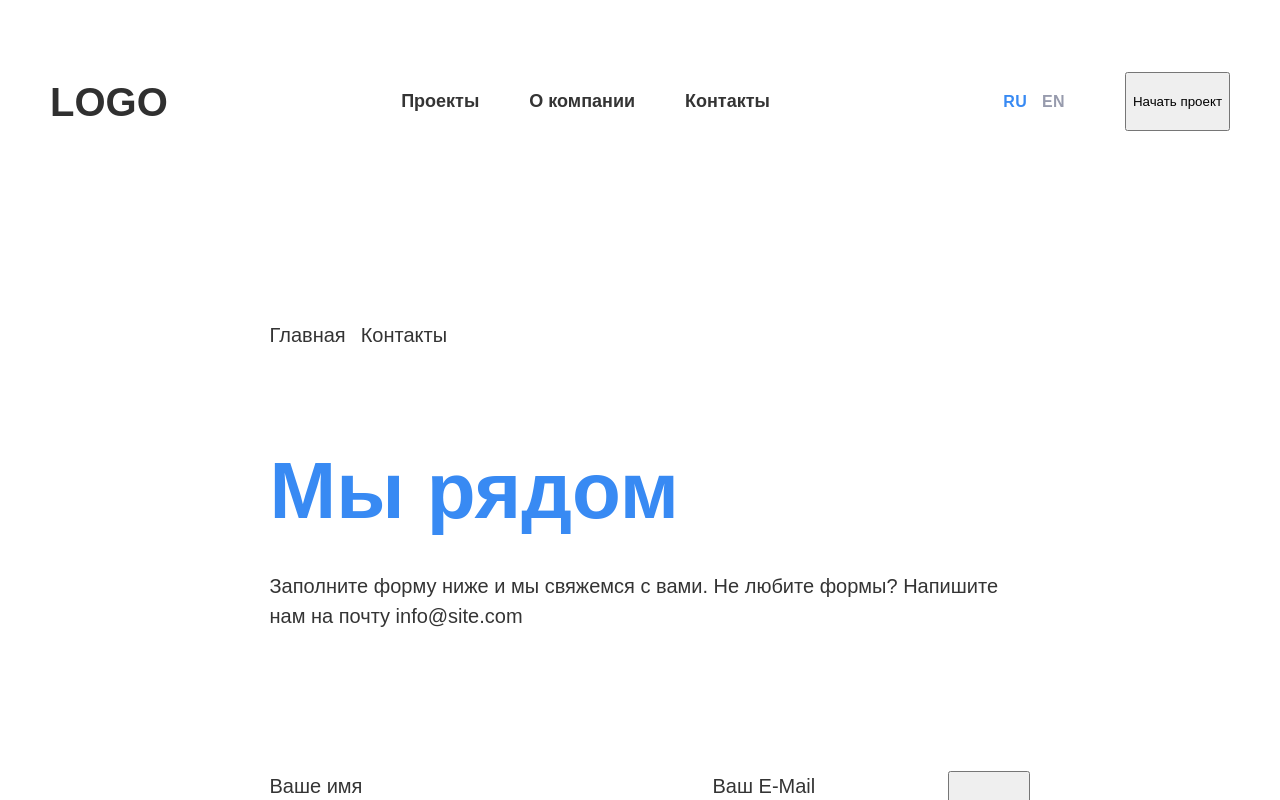
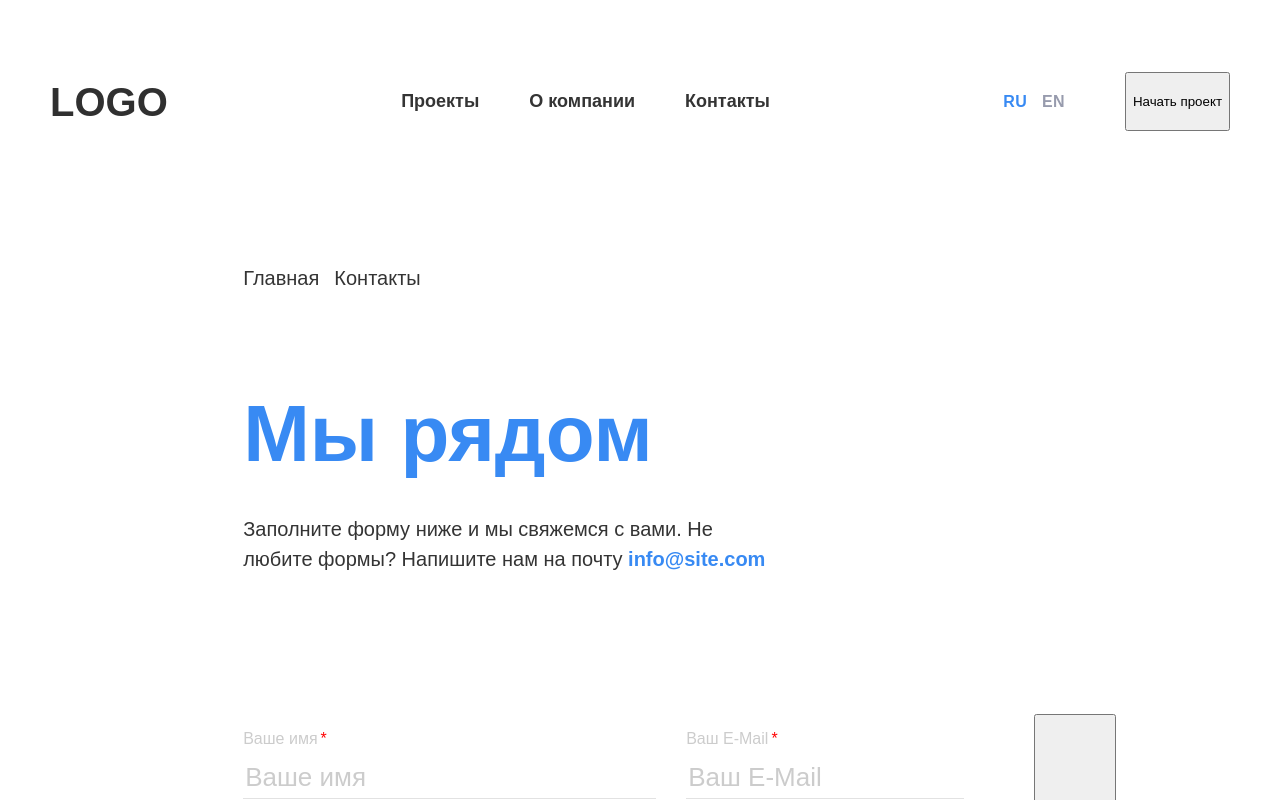
Before and after one commit to polechkapo/test_toimi, a React (Create React App) app: page / in a window 1280 px wide. Built offline with nearby package versions, Linux system fonts and the light colour scheme.

Commit message:
continue desktop

```diff
--- a/src/components/FormPage/Content/Content.jsx
+++ b/src/components/FormPage/Content/Content.jsx
@@ -10,7 +10,7 @@ function Content(props) {
             <li>Контакты</li>
          </ul>
         <h2 className='content__title'>Мы рядом</h2>
-        <p>Заполните форму ниже и мы свяжемся с вами. Не любите формы? Напишите нам на почту info@site.com</p>
+        <p className='content__description'>Заполните форму ниже и мы свяжемся с вами. Не любите формы? Напишите нам на почту  <a class="content__email" href="mailto:info@site.com">info@site.com</a></p>
          <Form/>
       </div>
    );
--- a/src/components/FormPage/Footer/Footer.jsx
+++ b/src/components/FormPage/Footer/Footer.jsx
@@ -43,8 +43,8 @@ function Footer(props) {
          </div>
          </div>
          <div className='footer__bottom'>
-            <p>© Company 2022. All rights reserved.</p>
-            <p>Политика конфиденциальноcти</p>
+            <p className='footer__items'>© Company 2022. All rights reserved.</p>
+            <p className='footer__items'>Политика конфиденциальноcти</p>
          </div>
          </div>
       </div>
--- a/src/components/FormPage/Form/Form.jsx
+++ b/src/components/FormPage/Form/Form.jsx
@@ -7,17 +7,17 @@ function Form() {
          <div className="content__form-wrapper">
         <div className="content__form-inputs">
           <label htmlFor="name" className="content__form-label">
-            Ваше имя
+            <p>Ваше имя<span className="content__span">*</span></p>
             <input type="text" name="name" placeholder="Ваше имя" className="content__form-name" />
           </label>
           <label htmlFor="email" className="content__form-label">
-            Ваш E-Mail
-            <input type="text" name="email" placeholder="Ваш E-Mail" />
+            <p>Ваш E-Mail<span className="content__span">*</span></p>
+            <input type="text" name="email" placeholder="Ваш E-Mail" className="content__form-email" />
           </label>
         </div>
         <label htmlFor="comment" className="content__form-label">
-          Комментарий
-          <input type="text" name="comment" placeholder="Комментарий" />
+          <p>Комментарий<span className="content__span">*</span></p>
+          <input type="text" name="comment" placeholder="Комментарий" className="content__form-comment"/>
         </label>
         <label htmlFor="policy" className="content__form-checkbox">
           <input type="radio" name="policy" />
--- a/src/styles/components/content.scss
+++ b/src/styles/components/content.scss
@@ -2,9 +2,10 @@
   width: 741px;
   display: flex;
   flex-direction: column;
-  margin: 0 auto;
+  margin-left: 19%;
   margin-top: 146px;
   margin-bottom: 160px;
+  margin-top: 7%;
 
   &__breadcrums {
     padding: 0;
@@ -35,6 +36,11 @@
   }
   &__form-name {
     width: 413px;
+    height: 35px;
+  }
+  &__form-email {
+    height: 35px;
+    width: 278px;
   }
   &__form-inputs {
     display: flex;
@@ -48,4 +54,43 @@
   &__form-checkbox {
     margin-top: -30px;
   }
+  &__form-label {
+    font-family: "Gilroy-Thin", sans-serif;
+    font-style: normal;
+    font-weight: 300;
+    font-size: 16px;
+    line-height: 18px;
+    color: var(--text-inputs);
   }
+  &__span {
+    color: red;
+    margin-left: 3px;
+  }
+  &__description {
+    font-family: "Gilroy-Thin", sans-serif;
+    font-style: normal;
+    font-weight: 300;
+    font-size: 20px;
+    line-height: 30px;
+    color: var(--basic-black);
+    width: 542px;
+  }
+  &__email {
+    font-weight: 600;
+    color: var(--text-blue);
+    text-decoration: none;
+  }
+  &__form-comment {
+   width: 741px;
+   height: 35px;
+  }
+}
+
+input::placeholder {
+  font-family: "Gilroy-Thin", sans-serif;
+  font-style: normal;
+  font-weight: 200;
+  font-size: 26px;
+  line-height: 31px;
+  color: var(--text-inputs);
+}
--- a/src/styles/components/footer.scss
+++ b/src/styles/components/footer.scss
@@ -3,9 +3,9 @@
   background: linear-gradient(93.29deg, #388af3 21.04%, #a483e2 88.77%);
   background-size: cover;
   &__top {
-    display: flex;
-    justify-content: space-between;
-    width: 101%;
+   justify-content: space-between;
+   width: 100%;
+   display: flex;
   }
   &__list {
     list-style-type: none;
@@ -24,7 +24,8 @@
   &__bottom {
     display: flex;
     flex-direction: row;
-    gap: 681px;
+    justify-content: space-between;
+    width: 100%;
   }
   &__list-contacts {
     list-style-type: none;
@@ -42,12 +43,14 @@
   &__lists {
     display: flex;
     gap: 73px;
+    margin-left: 6%;
   }
   &__items {
     font-style: normal;
-    font-weight: 600;
+    font-weight: 400;
     font-size: 14px;
     line-height: 17px;
+    white-space: nowrap;
   }
   &__subtitle {
     font-weight: 700;
@@ -58,9 +61,17 @@
    display: flex;
    flex-direction: column;
    align-items: center;
-   gap: 106px;
+   gap: 60px;
    padding-top: 42px;
-   width: 63%;
+   width: 62%;
    margin: 0 auto;
   }
+  &__list-contacts {
+   padding: 0;
+   display: flex;
+   flex-direction: column;
+   gap: 13px;
+   margin-top: 63px;
+   margin-left: -128px;
+  }
 }
--- a/src/styles/global/base.scss
+++ b/src/styles/global/base.scss
@@ -19,6 +19,16 @@ body {
   color: var(--basic-black);
   background-color: var(--basic-white);
   margin: 0;
+}
+
+input {
+  border: none;
+  border-bottom: 1px solid var(--inputs-border);
+  outline:none;
+}
+
+button {
+  cursor: pointer;
 }
 
 html {
--- a/src/styles/helpers/fonts.scss
+++ b/src/styles/helpers/fonts.scss
@@ -5,3 +5,11 @@
   font-display: swap;
   src: url("../../fonts/Gilroy-Regular.woff") format("woff");
 }
+
+@font-face {
+  font-style: normal;
+  font-weight: 400;
+  font-family: "Gilroy-Thin";
+  font-display: swap;
+  src: url("../../fonts/Gilroy-Thin.woff") format("woff");
+}
--- a/src/styles/helpers/variables.scss
+++ b/src/styles/helpers/variables.scss
@@ -4,4 +4,7 @@
   --logo-black: #303030;
   --text-blue:  #388AF3;
   --text-grey: #979BAD;
+  --inputs-border:  #E2E2E2;
+  --text-inputs: #cccccc;
+  --span-color: #red
 }
```
Also changed, not shown: src/fonts/Gilroy-Thin.woff (added). Lines whose indentation alone changed are shown as unchanged.
